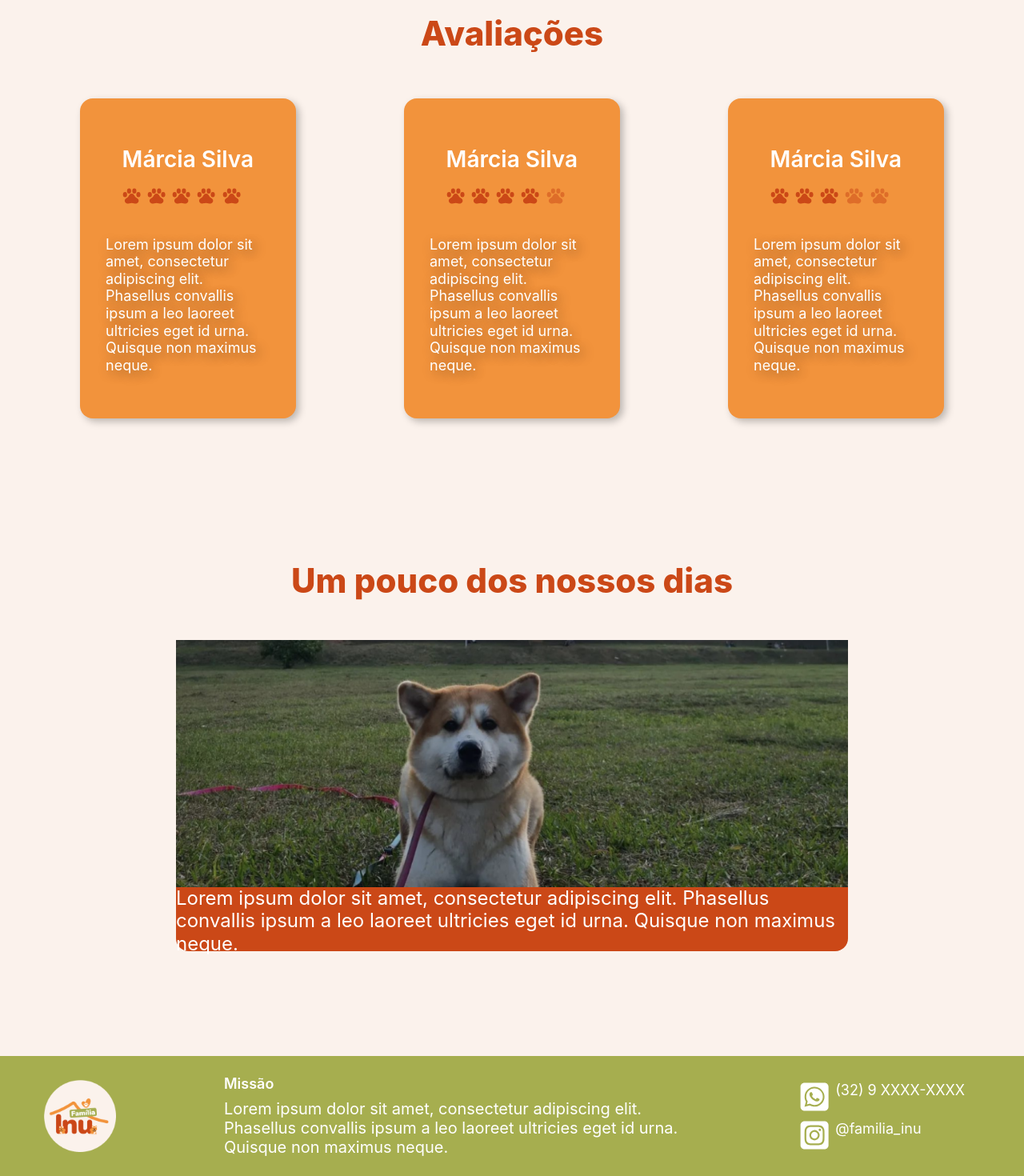
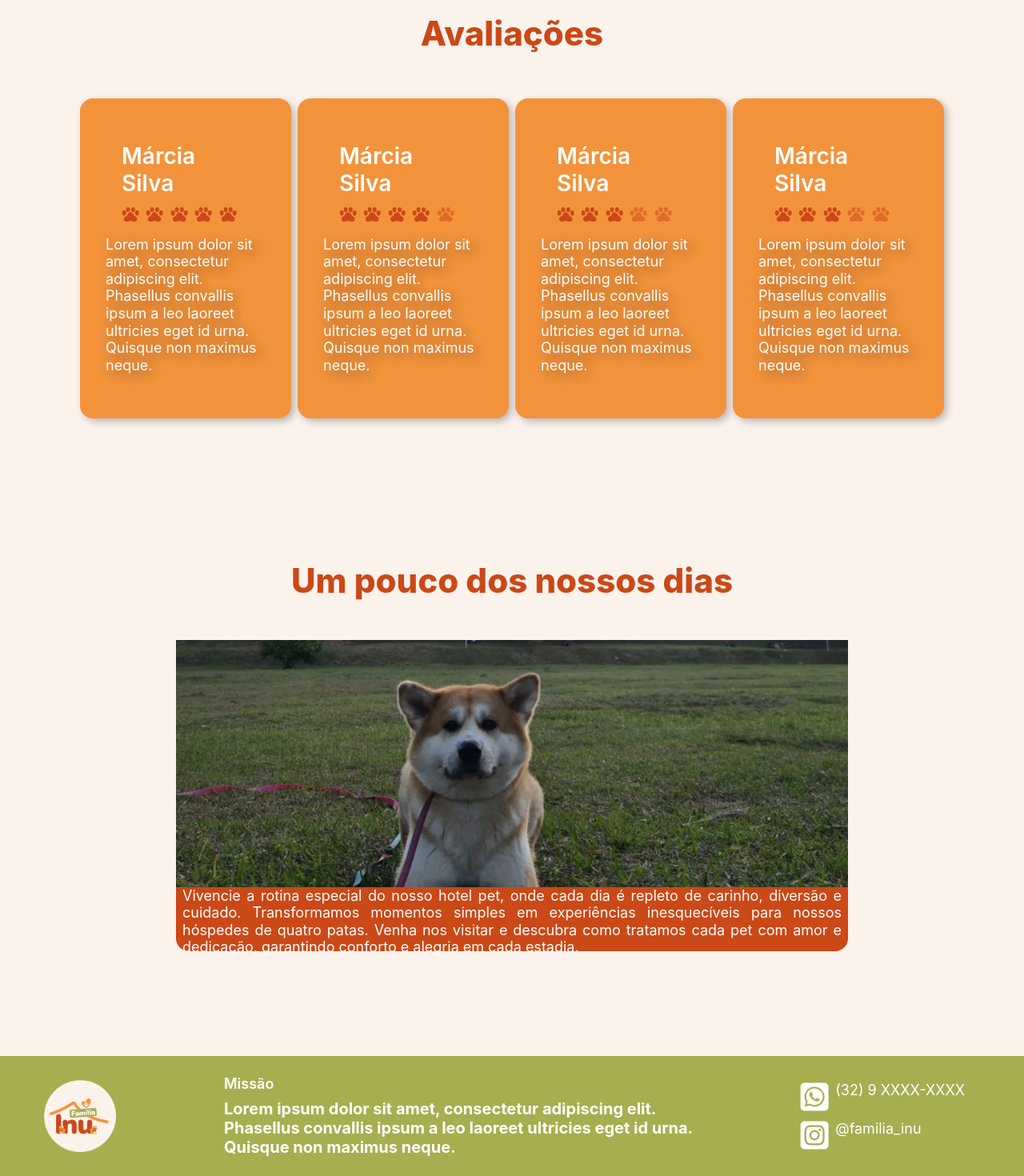
Before and after one commit to yamashita-tiemi/Familia-Inu, a Next.js app: page / in a window 1280 px wide. Shown: the part 800-2270 px from the top of the page at 80% size. Built offline with nearby package versions, Linux system fonts and the light colour scheme.

Commit message:
Review text styles, complete home

```diff
--- a/src/app/_components/article.tsx
+++ b/src/app/_components/article.tsx
@@ -56,7 +56,7 @@
                 top={"-10px"}
                 borderRadius={"0 0 16px 16px"}
             >
-                <Text text={text} size={"24px"} color={"#FFFFFF"} padding={2}/>
+                <Text weight={400} text={text} size={"18px"} color={"#FFFFFF"} paddingX={2} align="justify"/>
             </Stack>
         </Stack>
     )
--- a/src/app/_components/button.tsx
+++ b/src/app/_components/button.tsx
@@ -14,6 +14,7 @@
             as={NextLink}
             href={href}
             backgroundColor={"#CB4817"}
+            _hover={{ bg: "#F2933C" }}
             borderRadius={"10px"}
             color={"#FFFFFF"}
             width={w}
--- a/src/app/_components/section.tsx
+++ b/src/app/_components/section.tsx
@@ -63,6 +63,9 @@
                 <CardReview icon1={<IconCard/>} icon2={<IconCard/>} icon3={<IconCard/>} icon4={<IconCard opacity={0.5}/>} icon5={<IconCard opacity={0.5}/>}
                     title={"Márcia Silva"} text={"Lorem ipsum dolor sit amet, consectetur adipiscing elit. Phasellus convallis ipsum a leo laoreet ultricies eget id urna. Quisque non maximus neque."}
                 />
+                <CardReview icon1={<IconCard/>} icon2={<IconCard/>} icon3={<IconCard/>} icon4={<IconCard opacity={0.5}/>} icon5={<IconCard opacity={0.5}/>}
+                    title={"Márcia Silva"} text={"Lorem ipsum dolor sit amet, consectetur adipiscing elit. Phasellus convallis ipsum a leo laoreet ultricies eget id urna. Quisque non maximus neque."}
+                />
             </HStack>
 
         </Stack>
@@ -81,8 +84,8 @@
             alignItems={"center"}
         >
             <TitleSection title={"Um pouco dos nossos dias"} size={"42px"}/>
-            <ArticleDaily src={"/daily_photos/sayuri.png"} alt={"Sayuri"} widthImg={1005} heightImg={372}
-                text={"Lorem ipsum dolor sit amet, consectetur adipiscing elit. Phasellus convallis ipsum a leo laoreet ultricies eget id urna. Quisque non maximus neque."}
+            <ArticleDaily src={"/daily_photos/sayuri.png"} alt={"Sayuri"} widthImg={1100} heightImg={372}
+                text={"Vivencie a rotina especial do nosso hotel pet, onde cada dia é repleto de carinho, diversão e cuidado. Transformamos momentos simples em experiências inesquecíveis para nossos hóspedes de quatro patas. Venha nos visitar e descubra como tratamos cada pet com amor e dedicação, garantindo conforto e alegria em cada estadia."}
             />
         </Stack>
     )
--- a/src/app/_components/text.tsx
+++ b/src/app/_components/text.tsx
@@ -1,9 +1,9 @@
-import { Heading } from "@chakra-ui/react"
+import { Heading } from "@chakra-ui/react";
 
 interface TextIndexProps {
-    text: string
-    size: string
-    color: string
+    text: string;
+    size: string;
+    color: string;
 }
 
 export function TextIndex({ text, size, color }: TextIndexProps) {
@@ -13,13 +13,14 @@
             fontSize={size}
             fontWeight={400}
             color={color}
-            w={"90%"}
-            marginBottom={4}
+            w="90%"
+            mb={4}
         >
             {text}
         </Heading>
-    )
+    );
 }
+
 export function TextIndexBold({ text, size, color }: TextIndexProps) {
     return (
         <Heading
@@ -27,56 +28,59 @@
             fontSize={size}
             fontWeight={600}
             color={color}
-            w={"90%"}
-            paddingBottom={10}
+            w="90%"
+            pb={10}
         >
             {text}
         </Heading>
-    )
+    );
 }
 
 interface TextCardProps {
-    text: string
-    size: string
-    w?: string
+    text: string;
+    size: string;
+    w?: string;
 }
 
-export function TextCard({ text, size, w }: TextCardProps) {
+export function TextCard({ text, size, w = "100%" }: TextCardProps) {
     return (
         <Heading
             as="p"
             fontSize={size}
             fontWeight={400}
-            color={"#FFFFFF"}
-            textShadow={"4px 4px 15px rgba(0, 0, 0, 0.45)"}
-            width={"100%"}
+            color="#FFFFFF"
+            textShadow="4px 4px 15px rgba(0, 0, 0, 0.45)"
+            w={w}
         >
             {text}
         </Heading>
-    )
+    );
 }
 
 interface TextProps {
-    text: string
-    size: string
-    color: string
-    paddingX?: number
-    paddingY?: number
-    w: string
+    text: string;
+    size: string;
+    color: string;
+    paddingX?: number;
+    paddingY?: number;
+    w?: string;
+    weight: number;
+    align: "left" | "center" | "right" | "justify";
 }
 
-export function Text({ text, size, color, paddingX, paddingY, w }: TextProps) {
+export function Text({ text, size, color, paddingX = 0, paddingY = 0, w = "100%", weight, align }: TextProps) {
     return (
         <Heading
             as="p"
             fontSize={size}
-            fontWeight={400}
+            fontWeight={weight}
             color={color}
             w={w}
-            paddingX={paddingX}
-            paddingY={paddingY}
+            px={paddingX}
+            py={paddingY}
+            textAlign={align}
         >
             {text}
         </Heading>
-    )
+    );
 }
--- a/src/app/agenda/page.tsx
+++ b/src/app/agenda/page.tsx
@@ -5,6 +5,7 @@
 import Navbar from '../_components/navbar';
 import AppointmentForm from '../_components/AppointmentForm';
 import CalendarComponent from '../_components/CalendarComponent';
+import Footer from '../_components/footer';
 
 const AgendaPage = () => {
   const [startDate, setStartDate] = useState<Date | null>(null);
@@ -56,6 +57,7 @@
           </Box>
         </Flex>
       </Stack>
+      <Footer/>
     </>
   );
 };
--- a/src/app/globals.css
+++ b/src/app/globals.css
@@ -207,10 +207,10 @@
   }
 
   ::-webkit-scrollbar-thumb {
-    background: #F2933C;
-    border-radius: 4px;
+    background: var(--green-dark);
+    border-radius: 1px;
   }
 
   ::-webkit-scrollbar-thumb:hover {
-    background: #CB4817;
+    background: var(--green-dark);
   }
```
